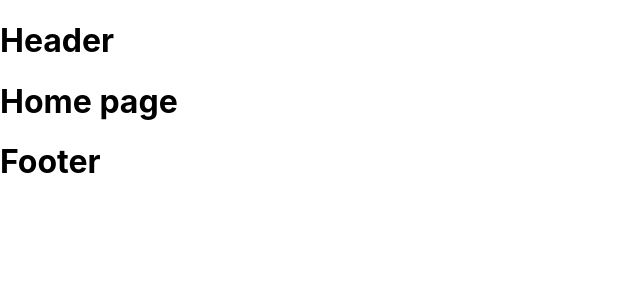
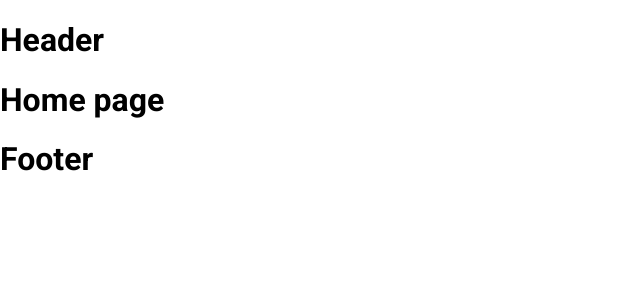
Before and after one commit to miteshpatel7/aviator-web-old, a React (Create React App) app: page / in a window 1280 px wide. Shown: the top 300 px of the page, without its empty margins (0-640 px from the left). Built offline with nearby package versions, Linux system fonts and the light colour scheme.

Commit message:
Add font-family

```diff
--- a/public/index.html
+++ b/public/index.html
@@ -10,6 +10,9 @@
       content="Web site created using create-react-app"
     />
     <link rel="apple-touch-icon" href="%PUBLIC_URL%/logo192.png" />
+    <link rel="preconnect" href="https://fonts.googleapis.com">
+    <link rel="preconnect" href="https://fonts.gstatic.com" crossorigin>
+    <link href="https://fonts.googleapis.com/css2?family=Montserrat:ital,wght@0,100;0,200;0,300;0,400;0,500;0,600;0,700;0,800;0,900;1,100;1,200;1,300;1,400;1,500;1,600;1,700;1,800;1,900&family=Poppins:ital,wght@0,100;0,200;0,300;0,400;0,500;0,600;0,700;0,800;0,900;1,100;1,200;1,300;1,400;1,500;1,600;1,700;1,800;1,900&family=Roboto:ital,wght@0,100;0,300;0,400;0,500;0,700;0,900;1,100;1,300;1,400;1,500;1,700;1,900&display=swap" rel="stylesheet">
     <!--
       manifest.json provides metadata used when your web app is installed on a
       user's mobile device or desktop. See https://developers.google.com/web/fundamentals/web-app-manifest/
--- a/src/App.css
+++ b/src/App.css
@@ -1,38 +1,5 @@
-.App {
-  text-align: center;
+* {
+  font-family: 'Montserrat', sans-serif;
+  font-family: 'Poppins', sans-serif;
+  font-family: 'Roboto', sans-serif;
 }
-
-.App-logo {
-  height: 40vmin;
-  pointer-events: none;
-}
-
-@media (prefers-reduced-motion: no-preference) {
-  .App-logo {
-    animation: App-logo-spin infinite 20s linear;
-  }
-}
-
-.App-header {
-  background-color: #282c34;
-  min-height: 100vh;
-  display: flex;
-  flex-direction: column;
-  align-items: center;
-  justify-content: center;
-  font-size: calc(10px + 2vmin);
-  color: white;
-}
-
-.App-link {
-  color: #61dafb;
-}
-
-@keyframes App-logo-spin {
-  from {
-    transform: rotate(0deg);
-  }
-  to {
-    transform: rotate(360deg);
-  }
-}
--- a/src/App.tsx
+++ b/src/App.tsx
@@ -3,7 +3,7 @@
 import { BrowserRouter } from 'react-router-dom';
 import Routes from './routes/Routes';
 import { Provider } from 'react-redux';
-import store from './redux/store';1
+import store from './redux/store';
 
 function App() {
   return (
```
